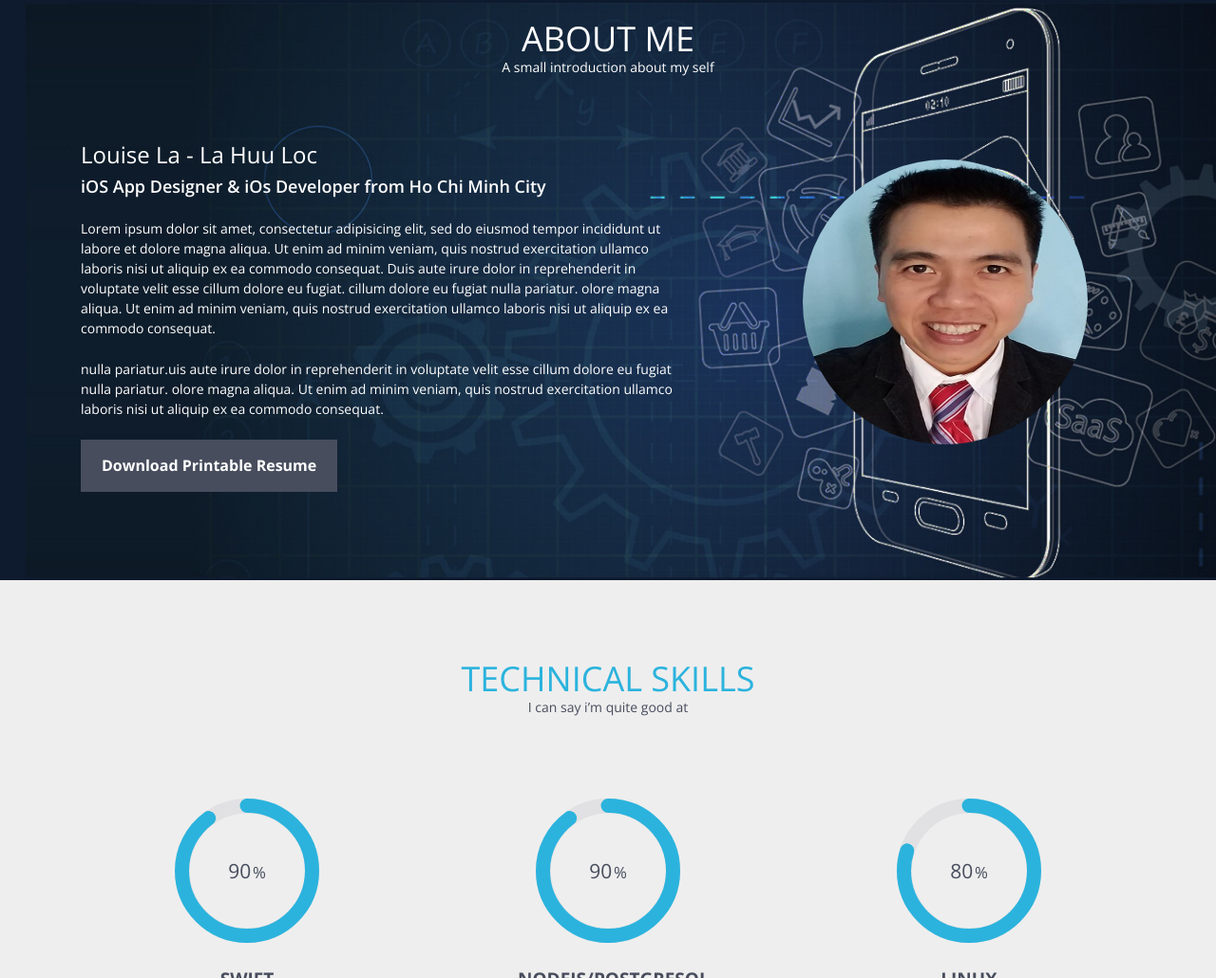
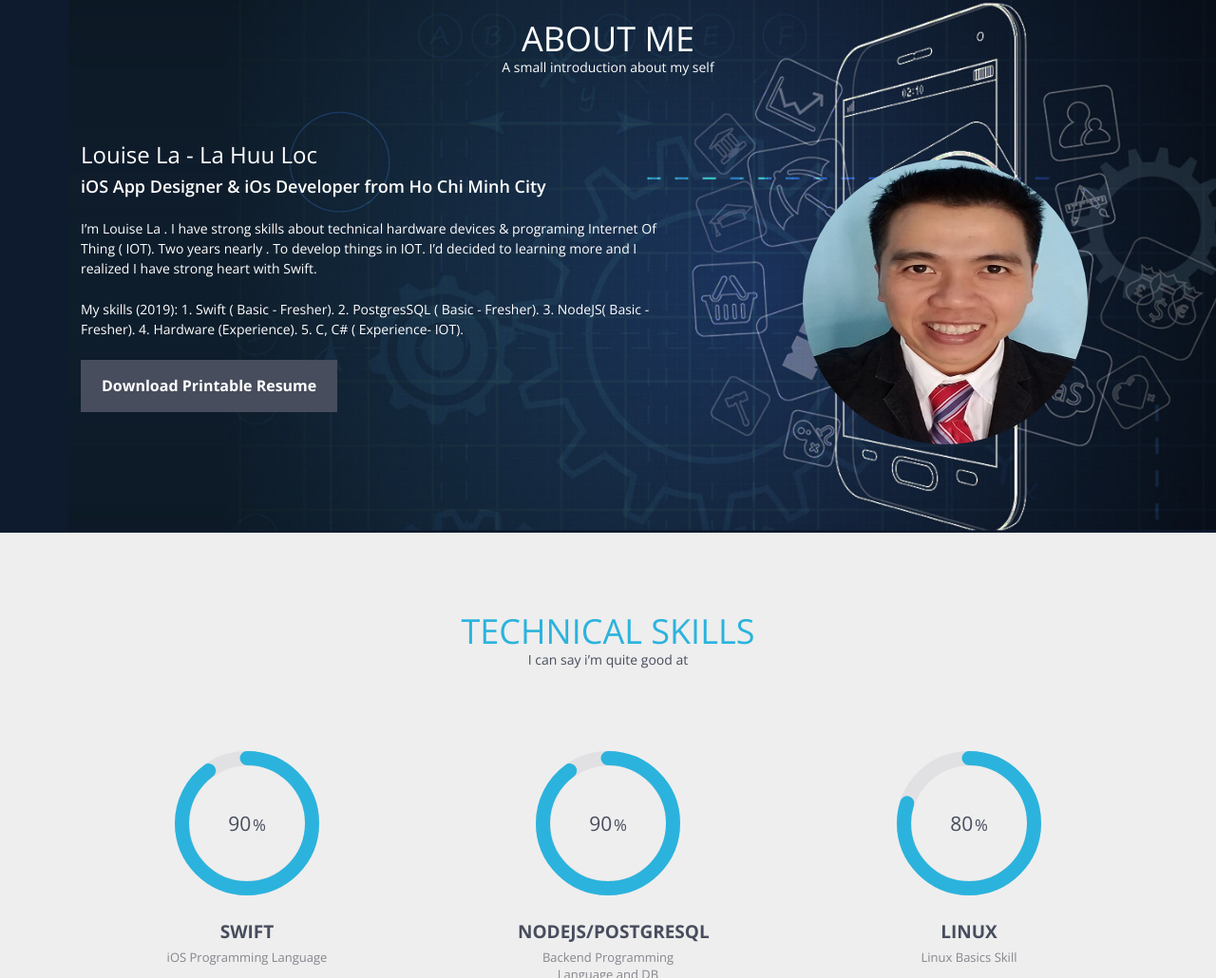
Before and after one commit to locla/locla.github.io, a plain HTML site: page index.html in a window 1280 px wide. Shown: the part 865-1895 px from the top of the page at 95% size. Drawn offline with nearby package versions, Linux system fonts and the light colour scheme.

Commit message:
Change "About"

```diff
--- a/index.html
+++ b/index.html
@@ -133,15 +133,18 @@
           <div class=" col-xs-12 col-sm-12 col-md-7 col-lg-7">
             <h3>Louise La - La Huu Loc</h3>
             <h4 class="subHeading">iOS App Designer & iOs Developer from Ho Chi Minh City</h4>
-            <p>Lorem ipsum dolor sit amet, consectetur adipisicing elit, sed do eiusmod tempor incididunt ut labore et
-              dolore magna aliqua. Ut enim ad minim veniam, quis nostrud exercitation ullamco laboris nisi ut aliquip ex
-              ea commodo consequat. Duis aute irure dolor in reprehenderit in voluptate velit esse cillum dolore eu
-              fugiat. cillum dolore eu fugiat nulla pariatur. olore magna aliqua. Ut enim ad minim veniam, quis nostrud
-              exercitation ullamco laboris nisi ut aliquip ex ea commodo consequat.
+            <p>I’m Louise La .
+              I have strong skills about technical hardware devices & programing Internet Of Thing ( IOT).
+              Two years nearly . To develop things in IOT. I’d decided to learning more and I realized I have strong heart with Swift.
+
             </p>
-            <p>nulla pariatur.uis aute irure dolor in reprehenderit in voluptate velit esse cillum dolore eu fugiat
-              nulla pariatur. olore magna aliqua. Ut enim ad minim veniam, quis nostrud exercitation ullamco laboris
-              nisi ut aliquip ex ea commodo consequat.
+            <p>My skills (2019):
+              1.	Swift ( Basic - Fresher).
+              2.	PostgresSQL ( Basic - Fresher).
+              3.	NodeJS( Basic - Fresher).
+              4.	Hardware (Experience).
+              5.	C, C# ( Experience- IOT).
+
             </p>
             <a class="bntDownload" target="_blank" rel="noopener noreferrer" href="./files/Louise-La.pdf">Download
               Printable Resume</a>
```
